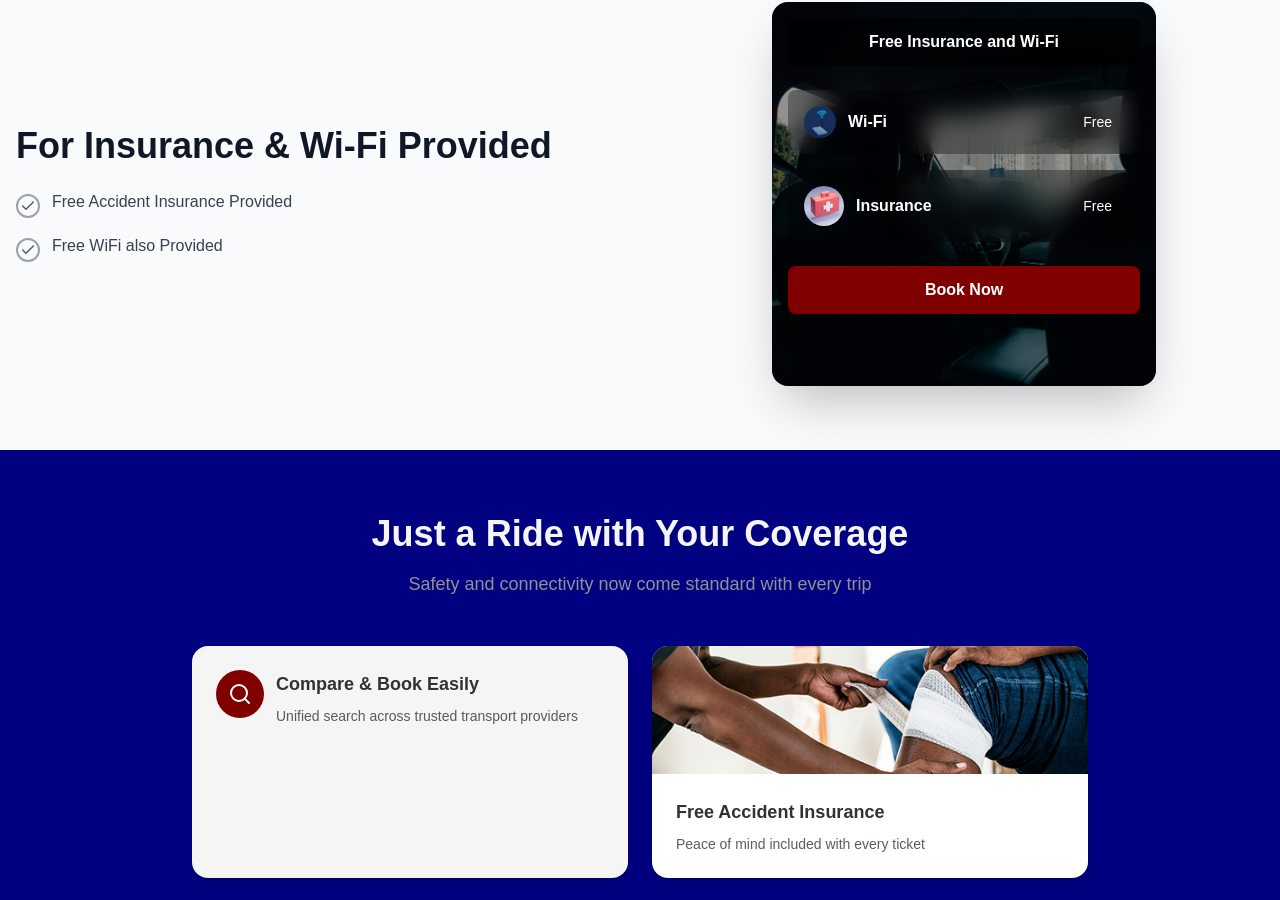
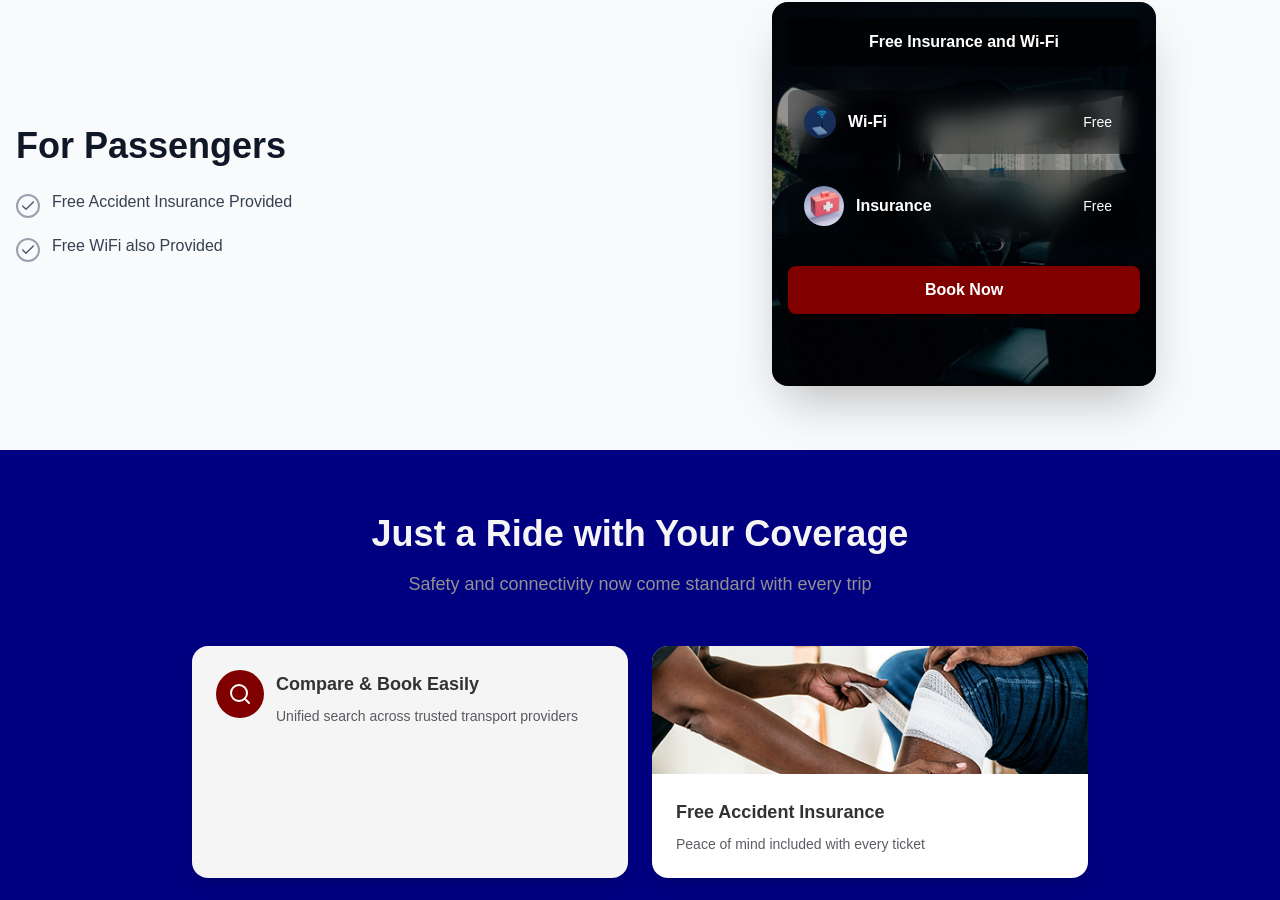
Before and after one commit to Cheetah-Official/Cheetah-Frontend, a Next.js app: page / in a window 1280 px wide. Shown: the part 1918-2818 px from the top of the page. Built offline with nearby package versions, Linux system fonts and the light colour scheme; no server answers.

Commit message:
Made this changes For Passengers

```diff
--- a/src/components/landingPage/Stakeholder-Benefits-Section.tsx
+++ b/src/components/landingPage/Stakeholder-Benefits-Section.tsx
@@ -113,7 +113,7 @@ export default function StakeholderBenefitsSection() {
           {/* Content */}
           <div>
             <h2 className="text-3xl md:text-4xl font-bold text-gray-900 mb-6">
-              For Insurance & Wi-Fi Provided
+              For Passengers
             </h2>
             <div className="space-y-4">
               <div className="flex items-start space-x-3">
```
